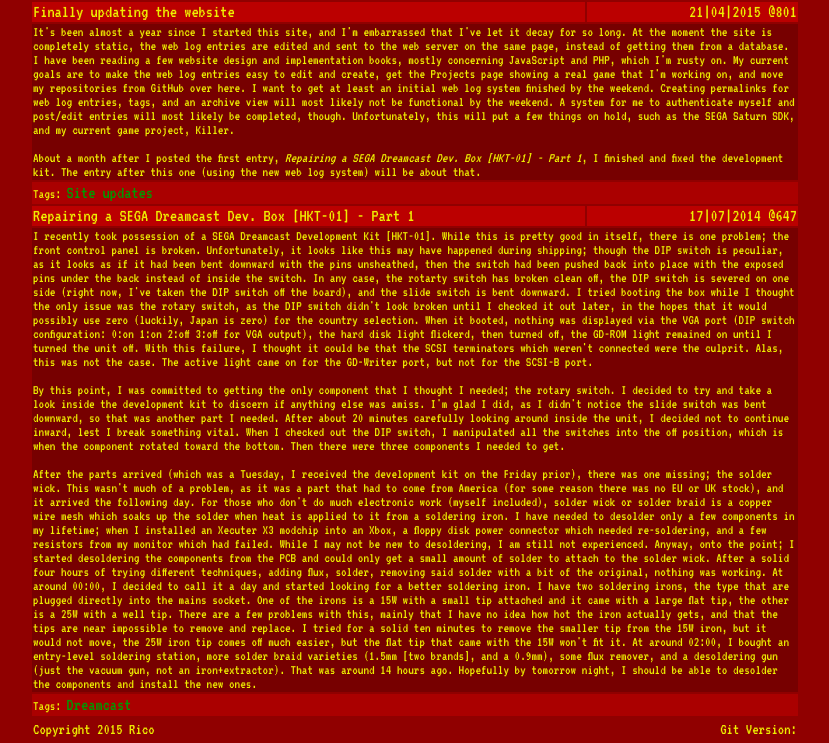
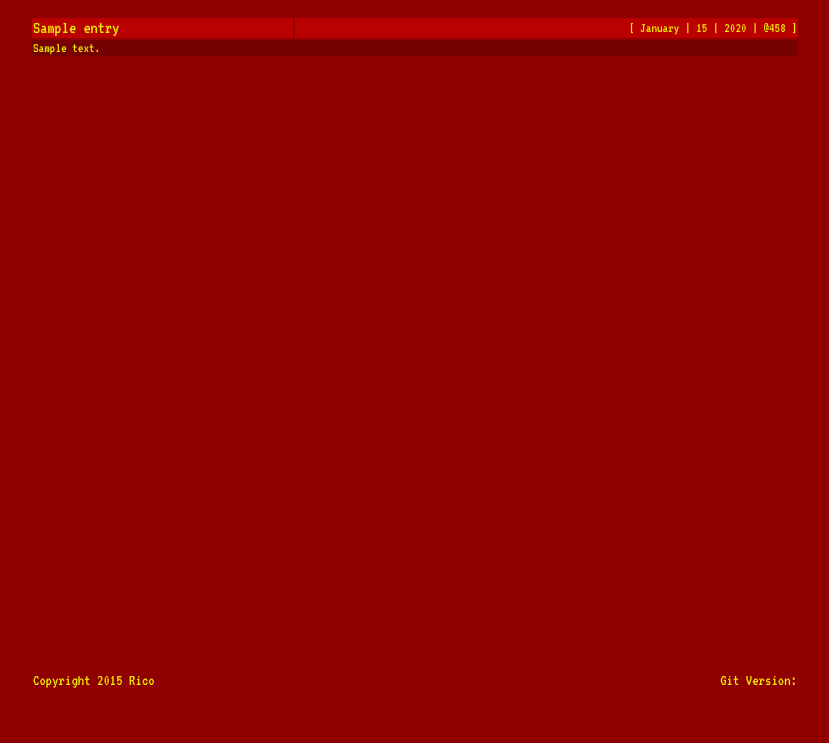
Before and after one commit to RedRingRico/redringrico.com, a PHP site: page /weblog in a window 1280 px wide. Shown: the part 106-849 px from the top of the page, without its empty margins (225-1054 px from the left). After the commit the page ends 794 px from the top, so only its background shows below. Run offline with PHP 8.4, Linux system fonts and the light colour scheme; tables that the repository leaves empty or names only in its code hold one stand-in row (values such as "Sample post"); a stand-in replaces the project's code that opens the database connection; some libraries are stand-ins or nearby versions.

Commit message:
The Web Log relies on a MySQL database for the entries

```diff
--- a/weblog/index.php
+++ b/weblog/index.php
@@ -1,7 +1,8 @@
 <?php require_once( '../common/site.php' ) ?>
+<?php require_once( '../common/database.php' ) ?>
 <html>
 	<head>
-		<title>Red Ring Rico's Game Programming Web Zone</title>
+		<title>Red Ring Rico's Game Programming Web Zone | Web Log</title>
 		<link href='https://fonts.googleapis.com/css?family=VT323' rel='stylesheet' type='text/css'>
 		<link href="../common/default.css" rel="stylesheet" type="text/css">
 	</head>
@@ -10,80 +11,280 @@
 			<?php SiteHeader( ); ?>
 
 			<div id="body">
-				<table style="width:100%">
-					<tr style="background-color:#BB0000; font-size:18px">
-						<td>Finally updating the website</td>
-						<td style="text-align:right">21|04|2015 @801</td>
-					</tr>
-					<tr style="background-color:#770000; font-size:14px">
-						<td colspan="2">
-							It's been almost a year since I started this site, and I'm embarrassed that I've let it decay for so long.
-							At the moment the site is completely static, the web log entries are edited and sent to the web server on the same page, instead of getting them from a database.
-							I have been reading a few website design and implementation books, mostly concerning JavaScript and PHP, which I'm rusty on.
-							My current goals are to make the web log entries easy to edit and create, get the Projects page showing a real game that I'm working on, and move my repositories from GitHub over here.
-							I want to get at least an initial web log system finished by the weekend.
-							Creating permalinks for web log entries, tags, and an archive view will most likely not be functional by the weekend.
-							A system for me to authenticate myself and post/edit entries will most likely be completed, though.
-							Unfortunately, this will put a few things on hold, such as the SEGA Saturn SDK, and my current game project, Killer.
-							<br/>
-							<br/>
-							About a month after I posted the first entry, <i>Repairing a SEGA Dreamcast Dev. Box [HKT-01] - Part 1</i>, I finished and fixed the development kit.
-							The entry after this one (using the new web log system) will be about that.
-						</td>
-					</tr>
-					<tr>
-						<td colspan="2" style="background-color:#AA0000; font-size:14px">
-							Tags: <a href="">Site updates</a>
-						</td>
-					</tr>
-					<tr style="background-color:#BB0000; font-size:18px">
-						<td>Repairing a SEGA Dreamcast Dev. Box [HKT-01] - Part 1</td>
-						<td style="text-align:right">17|07|2014 @647</td>
-					</tr>
-					<tr style="background-color:#770000; font-size:14px">
-						<td colspan="2">
-							I recently took possession of a SEGA Dreamcast Development Kit [HKT-01].  While this is pretty good in itself, there is one problem; the front control panel is broken.
-							Unfortunately, it looks like this may have happened during shipping; though the DIP switch is peculiar, as it looks as if it had been bent downward with the pins unsheathed, then the switch had been pushed back into place with the exposed pins under the back instead of inside the switch.
-							In any case, the rotarty switch has broken clean off, the DIP switch is severed on one side (right now, I've taken the DIP switch off the board), and the slide switch is bent downward.
-							I tried booting the box while I thought the only issue was the rotary switch, as the DIP switch didn't look broken until I checked it out later, in the hopes that it would possibly use zero (luckily, Japan is zero) for the country selection.
-							When it booted, nothing was displayed via the VGA port (DIP switch configuration: 0:on 1:on 2:off 3:off for VGA output), the hard disk light flickerd, then turned off, the GD-ROM light remained on until I turned the unit off.
-							With this failure, I thought it could be that the SCSI terminators which weren't connected were the culprit.
-							Alas, this was not the case.  The active light came on for the GD-Writer port, but not for the SCSI-B port.
-							<br/>
-							<br/>
-							By this point, I was committed to getting the only component that I thought I needed; the rotary switch.
-							I decided to try and take a look inside the development kit to discern if anything else was amiss.
-							I'm glad I did, as I didn't notice the slide switch was bent downward, so that was another part I needed.
-							After about 20 minutes carefully looking around inside the unit, I decided not to continue inward, lest I break something vital.
-							When I checked out the DIP switch, I manipulated all the switches into the off position, which is when the component rotated toward the bottom.
-							Then there were three components I needed to get.
-							<br/>
-							<br/>
-							<!-- REMINDER Add the images and the components list here -->
-							After the parts arrived (which was a Tuesday, I received the development kit on the Friday prior), there was one missing; the solder wick.
-							This wasn't much of a problem, as it was a part that had to come from America (for some reason there was no EU or UK stock), and it arrived the following day.
-							For those who don't do much electronic work (myself included), solder wick or solder braid is a copper wire mesh which soaks up the solder when heat is applied to it from a soldering iron.
-							I have needed to desolder only a few components in my lifetime; when I installed an Xecuter X3 modchip into an Xbox, a floppy disk power connector which needed re-soldering, and a few resistors from my monitor which had failed.
-							While I may not be new to desoldering, I am still not experienced.
-							Anyway, onto the point; I started desoldering the components from the PCB and could only get a small amount of solder to attach to the solder wick.
-							After a solid four hours of trying different techniques, adding flux, solder, removing said solder with a bit of the original, nothing was working.
-							At around 00:00, I decided to call it a day and started looking for a better soldering iron.
-							I have two soldering irons, the type that are plugged directly into the mains socket.
-							One of the irons is a 15W with a small tip attached and it came with a large flat tip, the other is a 25W with a well tip.
-							There are a few problems with this, mainly that I have no idea how hot the iron actually gets, and that the tips are near impossible to remove and replace.
-							I tried for a solid ten minutes to remove the smaller tip from the 15W iron, but it would not move, the 25W iron tip comes off much easier, but the flat tip that came with the 15W won't fit it.
-							At around 02:00, I bought an entry-level soldering station, more solder braid varieties (1.5mm [two brands], and a 0.9mm), some flux remover, and a desoldering gun (just the vacuum gun, not an iron+extractor).
-							That was around 14 hours ago.
-							Hopefully by tomorrow night, I should be able to desolder the components and install the new ones.
-						</td>
+				<?php
+					$WebLogConnection = new mysqli( MYSQL_HOST, WEBLOG_USER, WEBLOG_PASSWORD, WEBLOG_DB );
+					if( $WebLogConnection->connect_error )
+					{
+						echo "<p>[ERROR] Failed to connect to database</p>";
+					}
 
-					</tr>
-					<tr>
-						<td colspan="2" style="background-color:#AA0000; font-size:14px">
-							Tags: <a href="">Dreamcast</a>
-						</td>
-					</tr>
-				</table>
+					$SelectQuery = "SELECT Title, Body, DATE_FORMAT( Date, '%M | %d | %Y | ' ), Date, Date AS date FROM Entry ORDER BY Date DESC LIMIT 10";
+
+					if( $Result = $WebLogConnection->query( $SelectQuery ) )
+					{
+						while( list( $Title, $Body, $Date, $BDate ) = ( $Row = $Result->fetch_row( ) ) )
+						{
+							// Convert the stored string to HTML-compatible ones
+							// TODO
+							//	Create a function for this!
+
+							// Handle return lines and commas
+							$StrLen = strlen( $Body );
+							$NewBody = "";
+							$NewTitle = "";
+
+							for( $c = 0; $c < $StrLen; $c++ )
+							{
+								$Char = $Body[ $c ];
+
+								// Insert a line break
+								if( strcmp( $Char, "\r" ) === 0 )
+								{
+									$c++;
+									$Char = $Body[ $c ];
+									if( strcmp( $Char, "\n" ) === 0 )
+									{
+										$NewBody .= "<br/>";
+									}
+								}
+								// Replace < with &lt
+								else if( strcmp( $Char, "<" ) === 0 )
+								{
+									$NewBody .= "&lt";
+								}
+								// Replace > with $gt
+								else if( strcmp( $Char, ">" ) === 0 )
+								{
+									$NewBody .= "&gt";
+								}
+								// URI tags (no image support, yet)
+								else if( strcmp( $Char, "[" ) === 0 )
+								{
+									$c++;
+									$URIBuff = "";
+									$URIChar = $Body[ $c ];
+									$URI = "";
+									$CharItr = $c;
+									$URILen = strlen( $Body );
+									// 0 == [uri]URI[/uri]
+									// 1 == [uri=URI]Text[/uri]
+									$URIType = 0;
+									while( $CharItr != $URILen )
+									{
+										$URIChar = $Body[ $CharItr ];
+										if( strcmp( $URIChar, "]" ) === 0 )
+										{
+											$URIType = 0;
+											break;
+										}
+										if( strcmp( $URIChar, "=" ) === 0 )
+										{
+											$URIType = 1;
+											break;
+										}
+										$URIBuff .= $URIChar;
+										$CharItr++;
+									}
+									/*
+									while( ( strcmp( $URIChar, "]" ) !== 0 ) &&
+										( strcmp( $URIChar, "=" ) !== 0 ) )
+									{
+										$URIBuff .= $URIChar;
+										$CharItr++;
+										$URIChar = $Body[ $CharItr ];
+
+										echo "$URIChar<br/>";
+
+										echo "$URIBuff<br/>";
+									}*/
+
+									/*for( $BC = 0; $BC < 3; $BC++ )
+									{
+										$URIBuff .=$Body[ $c + $BC ];
+									}*/
+
+									// URI?
+									if( strcmp( $URIBuff, "uri" ) === 0 )
+									{
+										// Replace with <a href
+										$NewBody .= "<a href='";
+
+										// Skip the "uri"
+										$c += 3;
+
+										switch( $URIType )
+										{
+											case 0:
+											{
+												$c++;
+												// Read the URI
+												$URIBuff = "";
+												$URIChar = $Body[ $c ];
+												$URI = "";
+												$CharItr = $c;
+												$URILen = strlen( $Body );
+												while( $CharItr != $URILen )
+												{
+													$URIChar = $Body[ $CharItr ];
+													if( strcmp( $URIChar, "[" ) === 0 )
+													{
+														break;
+													}
+													$URIBuff .= $URIChar;
+													$CharItr++;
+												}
+												// Replace with </a>
+												$NewBody .= "$URIBuff'>$URIBuff</a>";
+
+												$c += strlen( $URIBuff );
+
+												// Skip the "[/uri]"
+												$c += 6;
+
+												// Get the end ']'
+												/*$URIStr = substr( $Body, $c, $StrLen - $c );
+												$URILen = strlen( $URIStr );
+
+												// Skip over the block
+												for( $URIItr = 0; $URIItr < $URILen; $URIItr++ )
+												{
+													if( strcmp( $URIStr[ $URIItr ], "]" ) === 0 )
+													{
+														break;
+													}
+													else
+													{
+														$c++;
+													}
+												}*/
+												break;
+											}
+											case 1:
+											{
+												// Skip the =
+												$c++;
+												// Read the URI
+												$URIBuff = "";
+												$URIChar = $Body[ $c ];
+												$URI = "";
+												$CharItr = $c;
+												$URILen = strlen( $Body );
+												while( $CharItr != $URILen )
+												{
+													$URIChar = $Body[ $CharItr ];
+													if( strcmp( $URIChar, "]" ) === 0 )
+													{
+														break;
+													}
+													$URIBuff .= $URIChar;
+													$CharItr++;
+												}
+
+												$NewBody .= "$URIBuff'>";
+												$c += strlen( $URIBuff );
+
+												$URIBuff = "";
+												$CharItr++;
+
+												while( $CharItr != $URILen )
+												{
+													$URIChar = $Body[ $CharItr ];
+
+													if( strcmp( $URIChar, "[" ) === 0 )
+													{
+														break;
+													}
+													$URIBuff .= $URIChar;
+													$CharItr++;
+												}
+
+												// Replace with </a>
+												$NewBody .= "$URIBuff</a>";
+
+												$c += strlen( $URIBuff );
+
+												// Skip the "[/uri]"
+												$c += 6;
+
+												// Get the end ']'
+												/*$URIStr = substr( $Body, $c, $StrLen - $c );
+												$URILen = strlen( $URIStr );
+
+												// Skip over the block
+												for( $URIItr = 0; $URIItr < $URILen; $URIItr++ )
+												{
+													if( strcmp( $URIStr[ $URIItr ], "]" ) === 0 )
+													{
+														break;
+													}
+													else
+													{
+														$c++;
+													}
+												}*/
+
+												break;
+											}
+										}
+									}
+								}
+								// Normal character
+								else
+								{
+									$NewBody .= $Char;
+								}
+							}
+
+							$StrLen = strlen( $Title );
+
+							for( $c = 0; $c < $StrLen; $c++ )
+							{
+								$Char = $Title[ $c ];
+
+								// Comma
+								if( ( strcmp( $Char, "\\" ) === 0 ) &&
+									( strcmp( $Title[ $c+1 ], "'" ) === 0 ) )
+								{
+									$c++;
+									$NewTitle .= "'";
+								}
+								// Normal character
+								else
+								{
+									$NewTitle .= $Char;
+								}
+							}
+
+							echo "<p>\n";
+							echo "\t\t\t\t<b>\n";
+							echo "\t\t\t\t\t<table style='border:0px;padding:0px;width:100%'>\n";
+							echo "\t\t\t\t\t\t<tr style='background-color:#BB0000; font-size:18px'>\n";
+							echo "\t\t\t\t\t\t\t<td>\n";
+							echo "\t\t\t\t\t\t\t\t$NewTitle\n";
+							echo "\t\t\t\t\t\t\t</td>\n";
+							echo "\t\t\t\t\t\t\t<td style='font-size:14px;text-align:right;'>\n";
+							echo "\t\t\t\t\t\t\t\t[ $Date@".date( "B", strtotime( $BDate ) )." ]\n";
+							echo "\t\t\t\t\t\t\t</td>\n";
+							echo "\t\t\t\t\t\t</tr>\n";
+							echo "\t\t\t\t\t\t<tr style='background-color:#770000; font-size:14px'>\n";
+							echo "\t\t\t\t\t\t\t<td colspan='2'>\n";
+							echo "\t\t\t\t\t\t\t\t$NewBody\n";
+							echo "\t\t\t\t\t\t\t</td>\n";
+							echo "\t\t\t\t\t\t</tr>\n";
+							echo "\t\t\t\t\t</table>\n";
+							echo "\t\t\t\t</b>\n";
+							echo "\t\t\t\t</p>\n";
+						}
+
+						$Result->close( );
+					}
+					else
+					{
+						echo $WebLogConnection->error;
+						echo "<p>[ERROR] Failed to acquire web log entries</p>";
+					}
+					$WebLogConnection->close( );
+				?>
 			</div>
 
 			<?php SiteFooter( ); ?>
```
Also changed, not shown: 1 other file.
